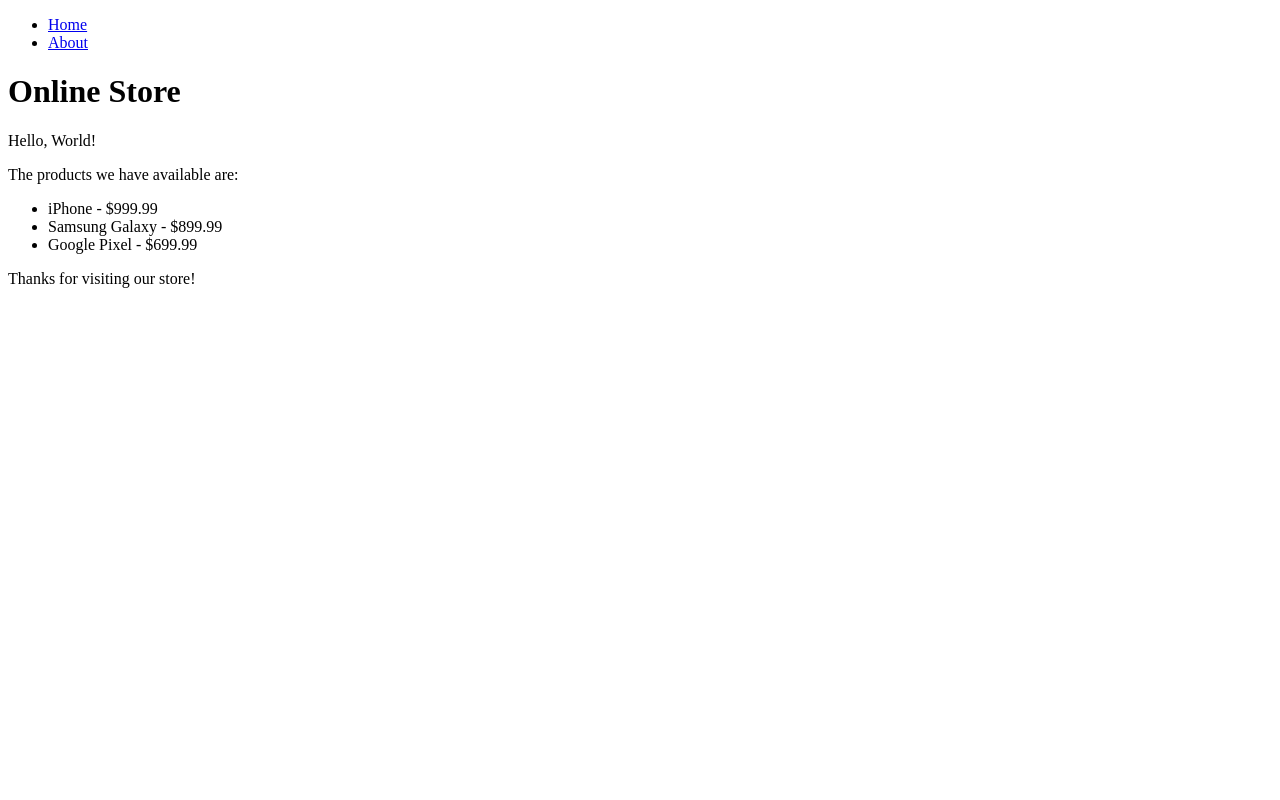
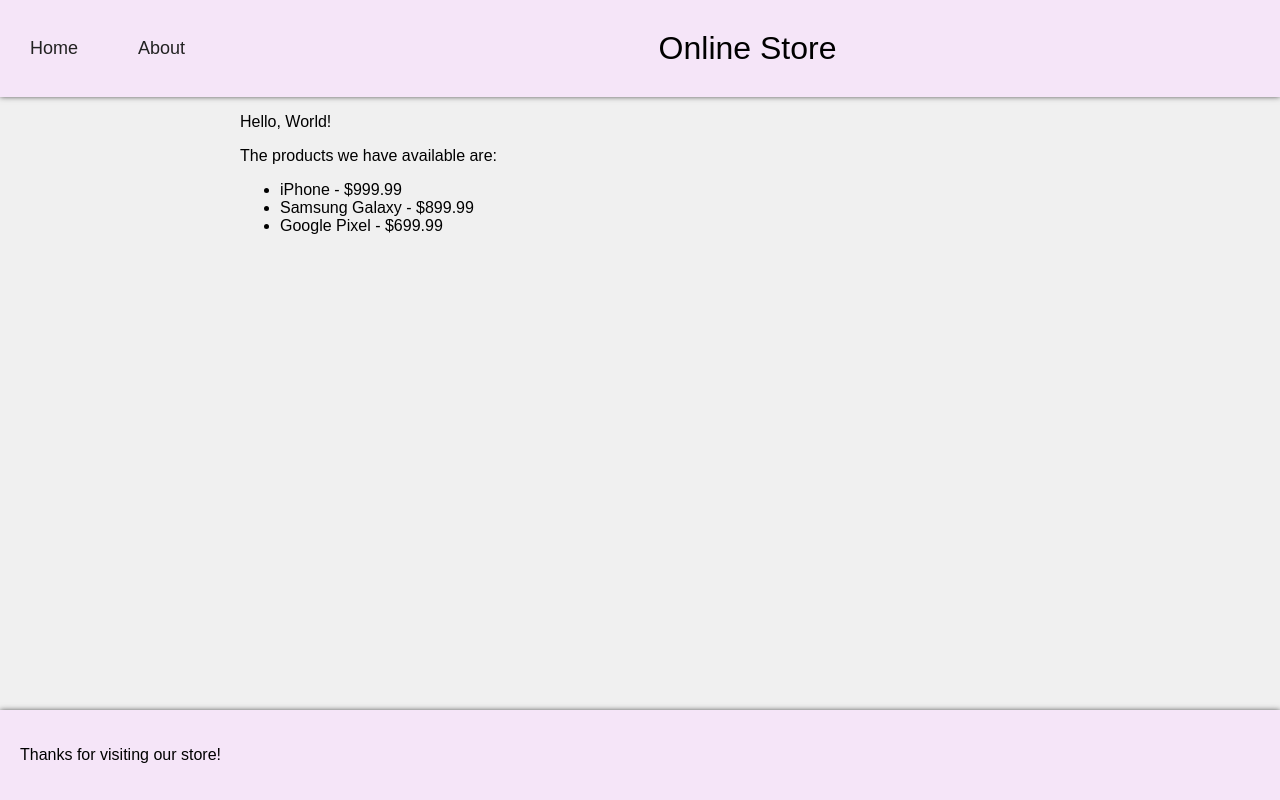
Before and after one commit to admitrievsky/web-dev-course-app, a Flask app: page / in a window 1280 px wide. Run offline with Flask 3, Linux system fonts and the light colour scheme; some web fonts are replaced.

Commit message:
[add_more_styles]

```diff
--- a/static/style.css
+++ b/static/style.css
@@ -1,5 +1,90 @@
+@import url('https://fonts.cdnfonts.com/css/montserrat');
+
+html {
+  height: 100%;
+}
+
 body {
-  font-family: sans-serif;
+  font-family: 'Montserrat', sans-serif;
   font-size: 16px;
   background-color: #f0f0f0;
+  margin: 0;
+  padding: 0;
+
+  min-height: 100%;
+  display: grid;
+  grid-template-rows: auto 1fr auto;
 }
+
+header {
+  display: flex;
+  background-color: #f5e5f8;
+  box-shadow: 0 -1px 6px #222;
+}
+
+header > nav {
+  display: flex;
+  flex-direction: column;
+  justify-content: center;
+  font-size: 18px;
+}
+
+header > nav > ul {
+  display: flex;
+  margin: 0;
+  padding: 0;
+  justify-content: center;
+}
+
+header > nav > ul > li {
+  list-style-type: none;
+  padding: 10px 30px;
+}
+
+header > nav > ul > li > a {
+  text-decoration: none;
+  color: #222;
+}
+
+header > nav > ul > li > a:hover {
+  color: #999;
+}
+
+header > h1 {
+  flex-grow: 1;
+  text-align: center;
+  margin: 30px;
+  font-weight: 500;
+}
+
+.main-wrapper {
+  display: flex;
+  justify-content: center;
+}
+
+main {
+  max-width: 800px;
+  flex-grow: 1;
+  padding: 0 20px;
+}
+
+footer {
+  background-color: #f5e5f8;
+  box-shadow: 0 1px 6px #222;
+  padding: 20px;
+}
+
+@media screen and (max-width: 600px) {
+  header {
+    flex-direction: column;
+  }
+
+  header > h1 {
+    margin: 10px;
+  }
+
+  nav {
+    flex-direction: row;
+    justify-content: space-around;
+  }
+}
--- a/templates/base.html
+++ b/templates/base.html
@@ -2,6 +2,8 @@
 <html lang="en">
   <head>
     <title>{% block title %}Online Store{% endblock %}</title>
+    <link href="static/style.css" rel="stylesheet">
+    <meta name="viewport" content="width=device-width, initial-scale=1.0">
   </head>
 
   <body>
@@ -14,9 +16,11 @@
       </nav>
       <h1>Online Store</h1>
     </header>
-    <main>
-      {% block content %}{% endblock %}
-    </main>
+    <div class="main-wrapper">
+      <main>
+        {% block content %}{% endblock %}
+      </main>
+    </div>
     <footer>
       <p>Thanks for visiting our store!</p>
     </footer>
```
